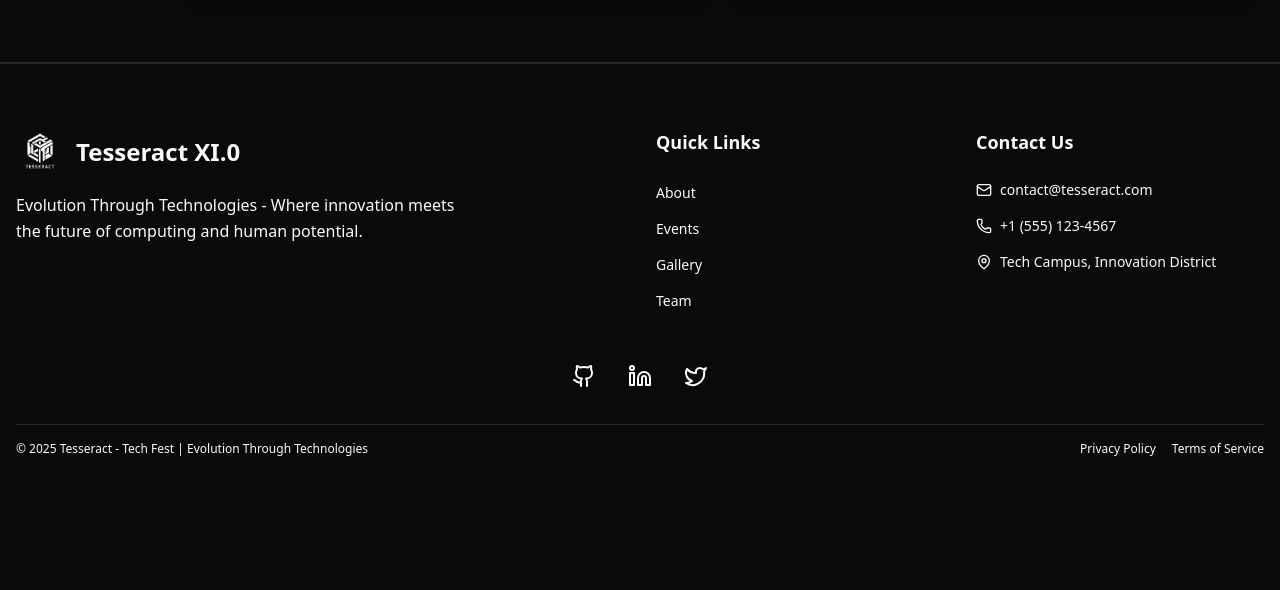
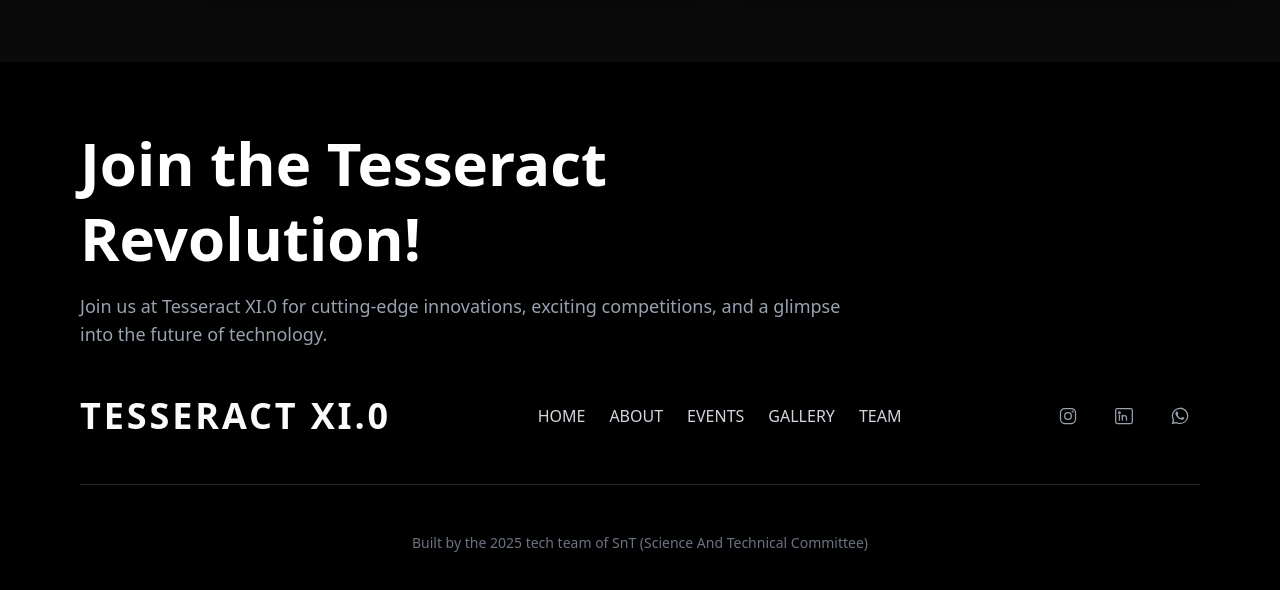
Before and after one commit to shriyachoksi/TesseractXI.0, a Next.js app: page /about in a window 1280 px wide. Shown: the part 1920-2510 px from the top of the page. Before the commit the page ends 2441 px from the top, so only its background shows below. Built offline with nearby package versions, Linux system fonts and the light colour scheme.

Commit message:
UPDATE: footer

```diff
--- a/app/page.tsx
+++ b/app/page.tsx
@@ -5,7 +5,7 @@ import { Navbar } from "@/app/components/navbar";
 import InteractiveHero from "@/components/ui/hero-section";
 import { PreviewSections } from "@/components/ui/preview-sections";
 // import { TechEvolution } from "@/components/ui/tech-evolution";
-import { Footer } from "@/components/ui/footer";
+import Footer from "@/components/ui/footer";
 import { TeamGlimpse } from "@/components/ui/team-glimpse";
 import LoadingScreen from "@/components/ui/loading-screen";
 // import SponsorsSection from "@/components/ui/sponserSection";
--- a/components/ui/footer.tsx
+++ b/components/ui/footer.tsx
@@ -1,309 +1,150 @@
 "use client";
 
-import { motion } from "framer-motion";
-import { Github, Linkedin, Twitter, Mail, Phone, MapPin } from "lucide-react";
+import React from "react";
 
-export function Footer() {
-  const currentYear = new Date().getFullYear();
+const InstagramIcon: React.FC = () => (
+  <svg
+    className="w-5 h-5"
+    viewBox="0 0 24 24"
+    fill="none"
+    stroke="currentColor"
+    strokeWidth={1.5}
+    strokeLinecap="round"
+    strokeLinejoin="round"
+    aria-hidden="true"
+  >
+    <rect x="3" y="3" width="18" height="18" rx="5" />
+    <circle cx="12" cy="12" r="4" />
+    <circle cx="17.5" cy="6.5" r="0.5" />
+  </svg>
+);
 
-  const socialLinks = [
-    {
-      name: "GitHub",
-      icon: Github,
-      href: "#",
-      color: "hover:text-neon-blue",
-    },
-    {
-      name: "LinkedIn",
-      icon: Linkedin,
-      href: "#",
-      color: "hover:text-neon-purple",
-    },
-    {
-      name: "Twitter",
-      icon: Twitter,
-      href: "#",
-      color: "hover:text-neon-green",
-    },
-  ];
+const LinkedInIcon: React.FC = () => (
+  <svg
+    className="w-5 h-5"
+    viewBox="0 0 24 24"
+    fill="none"
+    stroke="currentColor"
+    strokeWidth={1.5}
+    strokeLinecap="round"
+    strokeLinejoin="round"
+    aria-hidden="true"
+  >
+    <rect x="2" y="3" width="20" height="18" rx="2" />
+    <circle cx="6.5" cy="8" r="1" />
+    <path d="M6.5 11v6" />
+    <path d="M10 11v6" />
+    <path d="M10 13.5c0-1 1-2 2.5-2 1.5 0 2.5 1 2.5 2.5V17" />
+  </svg>
+);
 
-  const quickLinks = [
-    { name: "About", href: "/about" },
-    { name: "Events", href: "/events" },
-    { name: "Gallery", href: "/gallery" },
-    { name: "Team", href: "/team" },
-  ];
+const WhatsAppIcon: React.FC = () => (
+  <svg
+    className="w-5 h-5"
+    fill="currentColor"
+    viewBox="0 0 24 24"
+    aria-hidden="true"
+  >
+    <path d="M12.04 2c-5.46 0-9.91 4.45-9.91 9.91 0 1.75.46 3.38 1.25 4.81L2 22l5.42-1.39c1.37.71 2.92 1.12 4.58 1.12h.01c5.46 0 9.91-4.45 9.91-9.91s-4.45-9.91-9.91-9.91zm0 18.26c-1.5 0-2.93-.4-4.2-1.12l-.3-.18-3.12.8.82-3.05-.2-.32a8.38 8.38 0 01-1.28-4.49c0-4.6 3.73-8.33 8.33-8.33s8.33 3.73 8.33 8.33-3.74 8.33-8.33 8.33zm4.51-6.15c-.25-.12-1.47-.72-1.7-.82s-.39-.12-.56.12c-.17.25-.64.82-.79.98s-.29.17-.54.06c-.25-.12-1.06-.39-2.02-1.25s-1.46-1.92-1.63-2.24c-.17-.32-.02-.49.11-.62s.25-.29.37-.44c.12-.14.17-.25.25-.41s.12-.3-.06-.54c-.19-.25-.56-1.35-.76-1.84s-.4-.41-.56-.41h-.54c-.17 0-.44.06-.68.3s-.91.89-.91 2.18.93 2.53 1.06 2.71c.12.17 1.83 2.81 4.45 3.92.63.26 1.12.42 1.51.53.59.18 1.13.15 1.55.09.47-.06 1.47-.6 1.68-1.18.21-.58.21-1.08.15-1.18s-.25-.12-.5-.24z" />
+  </svg>
+);
 
+export const Footer: React.FC = () => {
   return (
-    <footer className="relative bg-gradient-to-br from-tesseract-darkest via-tesseract-dark to-tesseract-medium/50 border-t-2 border-neon-blue/30 overflow-hidden">
-      {/* Background Patterns */}
-      <div className="absolute inset-0 opacity-15">
-        <div className="absolute top-10 left-10 w-32 h-32 bg-neon-blue/10 rounded-full blur-2xl animate-slow-pulse" />
-        <div className="absolute top-20 right-20 w-24 h-24 bg-neon-purple/10 rounded-full blur-2xl animate-slow-pulse delay-75" />
-        <div className="absolute bottom-10 left-1/4 w-28 h-28 bg-neon-green/10 rounded-full blur-2xl animate-slow-pulse delay-150" />
-        <div className="absolute bottom-20 right-1/3 w-20 h-20 bg-neon-orange/10 rounded-full blur-2xl animate-slow-pulse delay-225" />
-      </div>
+    <footer
+      className="bg-black text-gray-300 px-6 md:px-12 lg:px-20 pt-12 md:pt-16 pb-6 md:pb-8"
+      aria-labelledby="footer-heading"
+    >
+      <style>{`
+        .glitch-wrapper { position: relative; cursor: pointer; }
+        .glitch { position: relative; font-weight: 900; color: #f9fafb; letter-spacing: 0.08em; transition: 0.25s ease; }
+        .glitch-wrapper:hover .glitch::before,
+        .glitch-wrapper:hover .glitch::after { content: attr(data-text); position: absolute; top: 0; left: 0; width: 100%; height: 100%; }
+        .glitch-wrapper:hover .glitch::before { left: 2px; text-shadow: -2px 0 #ff00c1; animation: g1 1.8s infinite linear alternate-reverse; }
+        .glitch-wrapper:hover .glitch::after { left: -2px; text-shadow: -2px 0 #00fff9, 2px 2px #ff00c1; animation: g2 1.8s infinite linear alternate-reverse; }
+        @keyframes g1 { 0%{clip-path: inset(10% 0 80% 0);}50%{clip-path: inset(60% 0 10% 0);}100%{clip-path: inset(20% 0 70% 0);} }
+        @keyframes g2 { 0%{clip-path: inset(60% 0 20% 0);}50%{clip-path: inset(10% 0 80% 0);}100%{clip-path: inset(80% 0 5% 0);} }
+      `}</style>
 
-      <div className="max-w-7xl mx-auto px-4 py-16 relative z-10">
-        <div className="grid grid-cols-1 md:grid-cols-2 lg:grid-cols-4 gap-8 mb-12">
-          {/* Logo & Description */}
-          <div className="lg:col-span-2">
-            <motion.div
-              initial={{ opacity: 0, y: 20 }}
-              whileInView={{ opacity: 1, y: 0 }}
-              viewport={{ once: true }}
-              className="mb-6"
+      <div className="max-w-7xl mx-auto flex flex-col gap-12">
+        {/* Heading */}
+        <div className="text-center md:text-left">
+          <h1 className="text-4xl sm:text-5xl lg:text-6xl font-semibold text-white mb-4 leading-tight">
+            Join the Tesseract
+            <br className="hidden sm:block" />
+            Revolution!
+          </h1>
+          <p className="max-w-3xl mx-auto md:mx-0 text-gray-400 text-base sm:text-lg">
+            Join us at Tesseract XI.0 for cutting-edge innovations, exciting
+            competitions, and a glimpse into the future of technology.
+          </p>
+        </div>
+
+        {/* Logo + Nav + Socials */}
+        <div className="flex flex-col md:flex-row items-center justify-between gap-8">
+          {/* Interactive Logo */}
+          <div className="glitch-wrapper" title="Tesseract XI.0">
+            <div
+              className="glitch text-xl sm:text-2xl md:text-3xl lg:text-4xl"
+              data-text="TESSERACT XI.0"
             >
-              <div className="flex items-center mb-4">
-                <img
-                  src="/logo/logo_white.png"
-                  alt="Tesseract Logo"
-                  className="h-12 w-12 mr-3"
-                  style={{
-                    filter: "drop-shadow(0 0 8px hsla(var(--neon-blue),0.9))",
-                  }}
-                />
-                <h3
-                  className="text-2xl font-bold text-neon-green"
-                  style={{
-                    textShadow:
-                      "0 0 10px hsla(var(--neon-green),0.8), 0 0 15px hsla(var(--neon-blue),0.6)",
-                  }}
-                >
-                  Tesseract XI.0
-                </h3>
-              </div>
-              <p
-                className="text-neon-orange mb-6 leading-relaxed max-w-md"
-                style={{
-                  textShadow: "0.5px 0.5px 3px hsla(var(--neon-orange),0.7)",
-                }}
-              >
-                Evolution Through Technologies - Where innovation meets the
-                future of computing and human potential.
-              </p>
-            </motion.div>
-
-            {/* Event Highlights */}
-            {/* <motion.div
-              initial={{ opacity: 0, y: 20 }}
-              whileInView={{ opacity: 1, y: 0 }}
-              viewport={{ once: true }}
-              transition={{ delay: 0.2 }}
-            >
-              <h4
-                className="text-lg font-semibold mb-4 text-neon-blue"
-                style={{
-                  textShadow: "0 0 8px hsla(var(--neon-blue),0.8)",
-                }}
-              >
-                Event Highlights
-              </h4>
-              <div className="flex flex-wrap gap-3">
-                {eventHighlights.map((event, index) => (
-                  <motion.div
-                    key={index}
-                    className="inline-flex items-center text-xs text-neon-orange mr-6"
-                    whileHover={{
-                      scale: 1.05,
-                      textShadow: "0 0 8px hsla(var(--neon-orange), 1)",
-                    }}
-                    transition={{ duration: 0.2 }}
-                  >
-                    <span className="mr-1">{event.icon}</span>
-                    {event.name}
-                  </motion.div>
-                ))}
-              </div>
-            </motion.div> */}
+              TESSERACT XI.0
+            </div>
           </div>
 
-          {/* Quick Links */}
-          <div>
-            <motion.div
-              initial={{ opacity: 0, y: 20 }}
-              whileInView={{ opacity: 1, y: 0 }}
-              viewport={{ once: true }}
-              transition={{ delay: 0.3 }}
+          {/* Navigation */}
+          <nav aria-label="Footer navigation" className="hidden md:block">
+            <ul className="flex gap-6 text-sm lg:text-base">
+              {["HOME", "ABOUT", "EVENTS", "GALLERY", "TEAM"].map((item) => (
+                <li key={item}>
+                  <a
+                    href={`/${item.toLowerCase()}`}
+                    className="hover:text-white transition"
+                  >
+                    {item}
+                  </a>
+                </li>
+              ))}
+            </ul>
+          </nav>
+
+          {/* Social Icons */}
+          <div className="flex items-center gap-4">
+            <a
+              href="#"
+              aria-label="Instagram"
+              className="flex items-center justify-center w-10 h-10 rounded-md text-gray-400 hover:text-white hover:bg-white/5 transition focus:outline-none focus:ring-2 focus:ring-white/20"
             >
-              <h4
-                className="text-lg font-semibold mb-6 text-neon-purple"
-                style={{
-                  textShadow: "0 0 8px hsla(var(--neon-purple),0.8)",
-                }}
-              >
-                Quick Links
-              </h4>
-              <ul className="space-y-3">
-                {quickLinks.map((link, index) => (
-                  <motion.li
-                    key={index}
-                    whileHover={{
-                      y: -2,
-                      scale: 1.05,
-                      textShadow: "0 0 8px hsla(var(--neon-orange), 1)",
-                    }}
-                    transition={{ duration: 0.2 }}
-                  >
-                    <a
-                      href={link.href}
-                      className="text-sm text-neon-green hover:text-neon-orange transition-colors"
-                      onClick={() => console.log(`Navigate to ${link.name}`)}
-                    >
-                      {link.name}
-                    </a>
-                  </motion.li>
-                ))}
-              </ul>
-            </motion.div>
-          </div>
-
-          {/* Contact Info */}
-          <div>
-            <motion.div
-              initial={{ opacity: 0, y: 20 }}
-              whileInView={{ opacity: 1, y: 0 }}
-              viewport={{ once: true }}
-              transition={{ delay: 0.4 }}
+              <InstagramIcon />
+            </a>
+            <a
+              href="#"
+              aria-label="LinkedIn"
+              className="flex items-center justify-center w-10 h-10 rounded-md text-gray-400 hover:text-white hover:bg-white/5 transition focus:outline-none focus:ring-2 focus:ring-white/20"
             >
-              <h4
-                className="text-lg font-semibold mb-6 text-neon-green"
-                style={{
-                  textShadow: "0 0 8px hsla(var(--neon-green),0.8)",
-                }}
-              >
-                Contact Us
-              </h4>
-              <div className="space-y-4">
-                <motion.div
-                  className="flex items-center gap-2"
-                  whileHover={{
-                    scale: 1.05,
-                    textShadow: "0 0 8px hsla(var(--neon-blue), 1)",
-                  }}
-                >
-                  <Mail
-                    className="w-4 h-4 text-neon-blue"
-                    style={{
-                      filter: "drop-shadow(0 0 5px hsla(var(--neon-blue),0.8))",
-                    }}
-                  />
-                  <span className="text-sm text-neon-orange">
-                    contact@tesseract.com
-                  </span>
-                </motion.div>
-                <motion.div
-                  className="flex items-center gap-2"
-                  whileHover={{
-                    scale: 1.05,
-                    textShadow: "0 0 8px hsla(var(--neon-blue), 1)",
-                  }}
-                >
-                  <Phone
-                    className="w-4 h-4 text-neon-blue"
-                    style={{
-                      filter: "drop-shadow(0 0 5px hsla(var(--neon-blue),0.8))",
-                    }}
-                  />
-                  <span className="text-sm text-neon-orange">
-                    +1 (555) 123-4567
-                  </span>
-                </motion.div>
-                <motion.div
-                  className="flex items-center gap-2"
-                  whileHover={{
-                    scale: 1.05,
-                    textShadow: "0 0 8px hsla(var(--neon-blue), 1)",
-                  }}
-                >
-                  <MapPin
-                    className="w-4 h-4 text-neon-blue"
-                    style={{
-                      filter: "drop-shadow(0 0 5px hsla(var(--neon-blue),0.8))",
-                    }}
-                  />
-                  <span className="text-sm text-neon-orange">
-                    Tech Campus, Innovation District
-                  </span>
-                </motion.div>
-              </div>
-            </motion.div>
+              <LinkedInIcon />
+            </a>
+            <a
+              href="#"
+              aria-label="WhatsApp"
+              className="flex items-center justify-center w-10 h-10 rounded-md text-gray-400 hover:text-white hover:bg-white/5 transition focus:outline-none focus:ring-2 focus:ring-white/20"
+            >
+              <WhatsAppIcon />
+            </a>
           </div>
         </div>
 
-        {/* Social Links */}
-        <motion.div
-          initial={{ opacity: 0, y: 20 }}
-          whileInView={{ opacity: 1, y: 0 }}
-          viewport={{ once: true }}
-          transition={{ delay: 0.6 }}
-          className="flex justify-center mb-8"
-        >
-          <div className="flex space-x-6">
-            {socialLinks.map((social, index) => (
-              <motion.a
-                key={index}
-                href={social.href}
-                className={`text-neon-green ${social.color} transition-colors p-1 rounded-lg hover:bg-neon-blue/30`}
-                whileHover={{
-                  scale: 1.15,
-                  y: -2,
-                  boxShadow: "0 0 10px hsla(var(--neon-blue),0.7)",
-                }}
-                whileTap={{ scale: 0.9 }}
-              >
-                <social.icon
-                  className="w-6 h-6"
-                  style={{
-                    filter: "drop-shadow(0 0 6px hsla(var(--neon-green),0.8))",
-                  }}
-                />
-              </motion.a>
-            ))}
-          </div>
-        </motion.div>
+        <hr className="border-gray-800" />
 
-        {/* Copyright */}
-        <div
-          className="flex flex-wrap items-center justify-between gap-y-2 pt-4 mt-4 border-t border-neon-blue/60 text-xs text-neon-orange"
-          style={{
-            textShadow: "0.5px 0.5px 2px hsla(var(--neon-orange),0.7)",
-          }}
-        >
+        {/* Footer Bottom */}
+        <div className="text-center text-gray-500 text-xs sm:text-sm mb-2">
           <p>
-            © {currentYear} Tesseract - Tech Fest | Evolution Through
-            Technologies
+            Built by the 2025 tech team of SnT (Science And Technical Committee)
           </p>
-          <div className="flex gap-4">
-            <motion.button
-              whileHover={{
-                y: -2,
-                scale: 1.05,
-                textShadow: "0 0 8px hsla(var(--neon-green), 1)",
-              }}
-              className="hover:text-neon-green transition-colors"
-              style={{
-                textShadow: "0.5px 0.5px 2px hsla(var(--neon-orange),0.7)",
-              }}
-            >
-              Privacy Policy
-            </motion.button>
-            <motion.button
-              whileHover={{
-                y: -2,
-                scale: 1.05,
-                textShadow: "0 0 8px hsla(var(--neon-green), 1)",
-              }}
-              className="hover:text-neon-green transition-colors"
-              style={{
-                textShadow: "0.5px 0.5px 2px hsla(var(--neon-orange),0.7)",
-              }}
-            >
-              Terms of Service
-            </motion.button>
-          </div>
         </div>
       </div>
     </footer>
   );
-}
+};
+
+export default Footer;
--- a/components/ui/preview-sections.tsx
+++ b/components/ui/preview-sections.tsx
@@ -30,7 +30,7 @@ export function PreviewSections() {
       icon: <Users className="h-8 w-8" />,
       color: "neon-cyan",
       href: "/team",
-      preview: "50+ Tech Innovators",
+      preview: "20+ Tech Innovators",
       stats: "Leading experts from top tech companies",
     },
     {
@@ -48,7 +48,7 @@ export function PreviewSections() {
       icon: <Calendar className="h-8 w-8" />,
       color: "neon-pink",
       href: "/events",
-      preview: "15+ Events",
+      preview: "30+ Events",
       stats: "Workshops, hackathons, and tech talks",
     },
     {
```
